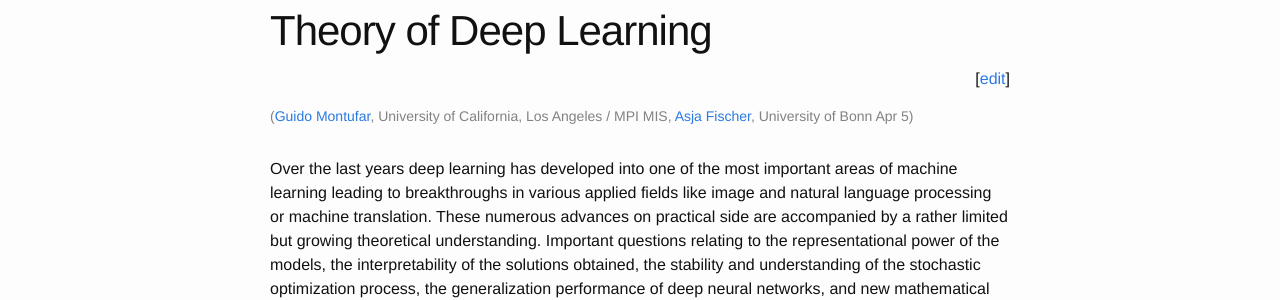
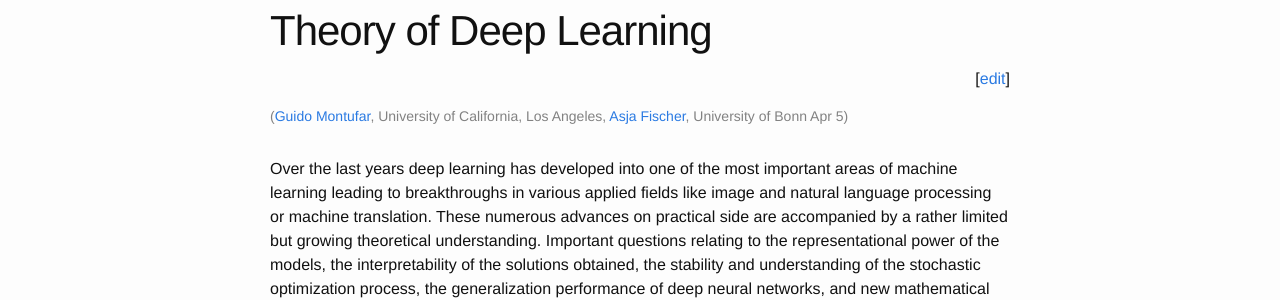
Before and after one commit to dalimeeting/dalimeeting.github.io, a Jekyll site: the page built from _posts/2018-04-05-workshopTheoryDL.md, in a window 1280 px wide and 900 px high. Shown: the part 428-728 px from the top of the window. Built offline with Jekyll 4.4.1, drawn with Linux system fonts in a browser that asks for light colours.

Commit message:
Update 2018-04-05-workshopTheoryDL.md

```diff
--- a/_posts/2018-04-05-workshopTheoryDL.md
+++ b/_posts/2018-04-05-workshopTheoryDL.md
@@ -8,8 +8,8 @@
 organizers:
 - given: Guido
   family:  Montufar
-  url: http://personal-homepages.mis.mpg.de/montufar/
-  institute: University of California, Los Angeles /  MPI MIS
+  url: http://www.math.ucla.edu/~montufar/
+  institute: University of California, Los Angeles
 - given: Asja
   family:  Fischer
   url: http://sda.cs.uni-bonn.de/people/dr-asja-fischer/
```
